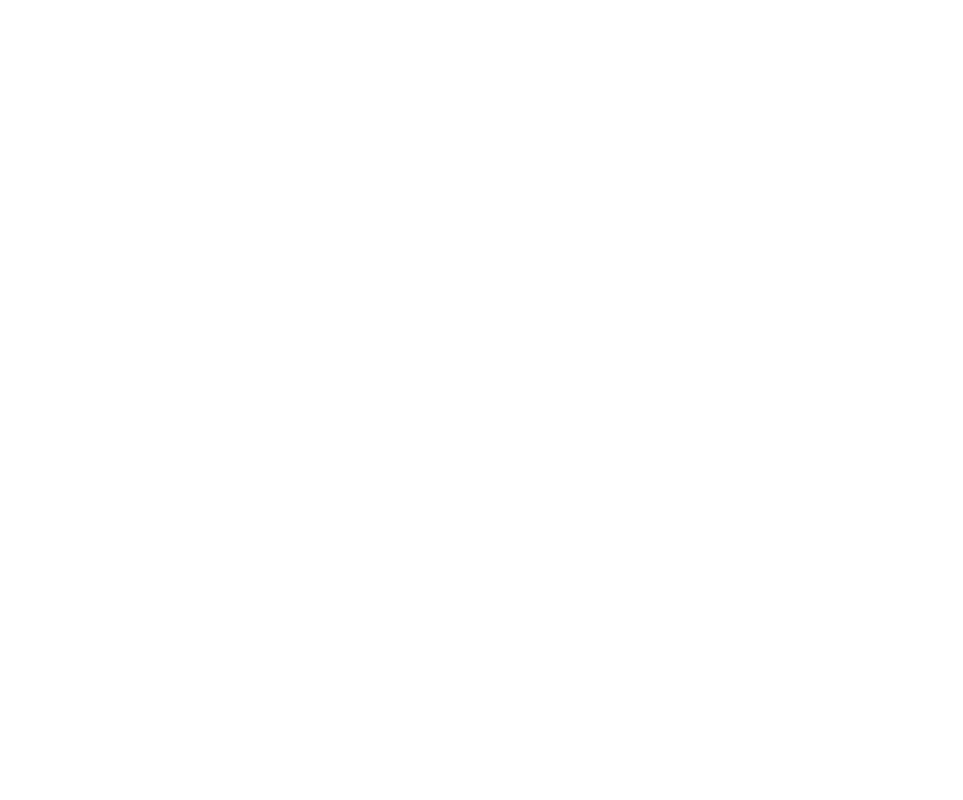
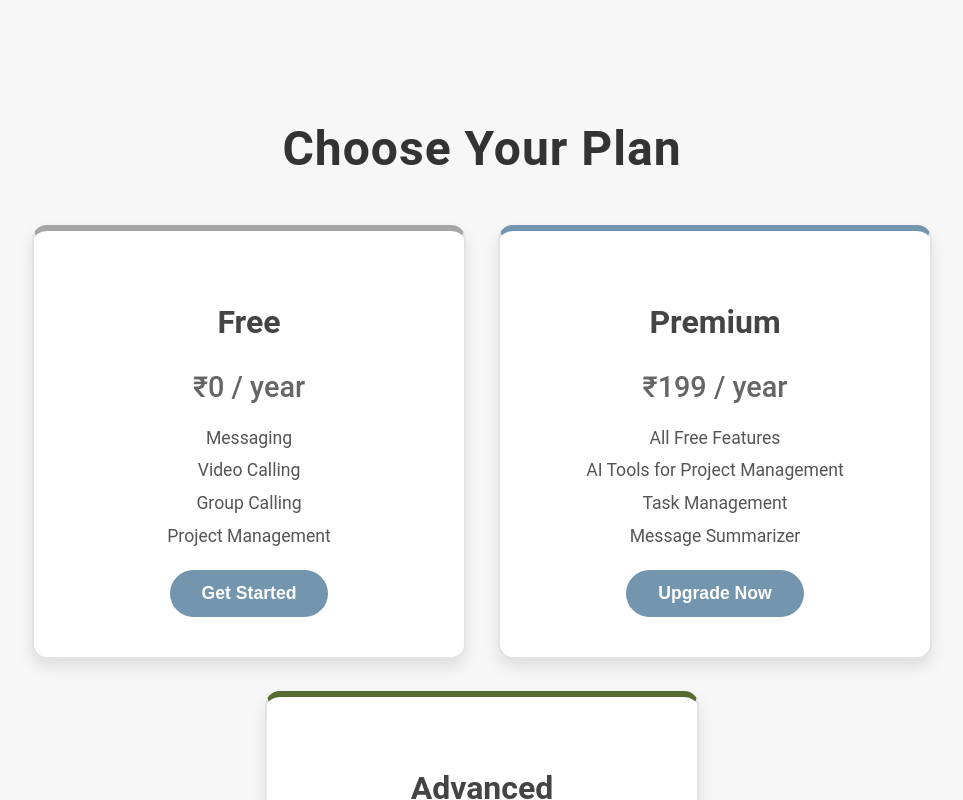
Before and after one commit to Yashgabani845/Icollab, a React (Create React App) app: page /pricing in a window 1280 px wide. Before the commit this address had no page. Shown: the top 800 px of the page, without its empty margins (158-1121 px from the left). Built offline with nearby package versions, Linux system fonts and the light colour scheme.

Commit message:
pricing added

```diff
--- a/src/App.js
+++ b/src/App.js
@@ -5,6 +5,7 @@
 import Homepage from "./components/Homepage/Homepage";
 import Dashboard from "./components/Dashboard/Dashboard";
 import CanvasPage from "./components/Dashboard/Canvaspage";
+import Pricing from "./components/Auth/Pricing";
 const App = () => {
   return (
     <Router>
@@ -14,7 +15,7 @@
         <Route path="/signup" element={<SignupPage />} />
         <Route path="/dashboard" element={<Dashboard/>} />
         <Route path="/canvas" element={<CanvasPage />} />
-
+        <Route path="/pricing" element={<Pricing/>}/>
       </Routes>
     </Router>
   );
--- /dev/null
+++ b/src/CSS/Homepage/pricing.css
@@ -0,0 +1,115 @@
+/* Overall Section Styling */
+.pricing-section {
+    background-color: #f7f7f7; /* Soft, neutral background */
+    padding: 5rem 2rem;
+    text-align: center;
+    font-family: "Roboto", sans-serif; /* Clean font */
+  }
+
+  /* Title Styling */
+  .pricing-title {
+    font-size: 3rem;
+    margin-bottom: 3rem;
+    color: #333;
+    font-weight: 700;
+    letter-spacing: 1px;
+  }
+
+  /* Card Container */
+  .pricing-cards {
+    display: flex;
+    justify-content: center;
+    gap: 2rem;
+    flex-wrap: wrap;
+  }
+
+  /* Card Styling */
+  .pricing-card {
+    background: #fff;
+    box-shadow: 0 8px 15px rgba(0, 0, 0, 0.1);
+    border-radius: 15px;
+    padding: 2.5rem;
+    width: 350px; /* Larger card */
+    text-align: center;
+    border: 2px solid #e4e4e4; /* Soft border */
+    transition: transform 0.3s, box-shadow 0.3s, border-color 0.3s;
+  }
+
+  .pricing-card:hover {
+    transform: scale(1.05);
+    box-shadow: 0 12px 20px rgba(0, 0, 0, 0.2);
+    border-color: #d6d6d6;
+  }
+
+  /* Card Colors */
+  .free {
+    border-top: 6px solid #a6a6a6; /* Neutral gray */
+  }
+
+  .premium {
+    border-top: 6px solid #7395ae; /* Muted blue */
+  }
+
+  .advanced {
+    border-top: 6px solid #556b2f; /* Olive green */
+  }
+
+  /* Card Title */
+  .pricing-card-title {
+    font-size: 2rem;
+    margin-bottom: 1rem;
+    color: #444;
+    font-weight: 600;
+  }
+
+  /* Card Price */
+  .pricing-price {
+    font-size: 1.8rem;
+    margin-bottom: 1.5rem;
+    color: #666;
+    font-weight: 500;
+  }
+
+  /* Features List */
+  .pricing-features {
+    list-style: none;
+    padding: 0;
+    margin: 1.5rem 0;
+  }
+
+  .pricing-features li {
+    font-size: 1.1rem;
+    color: #555;
+    margin: 0.8rem 0;
+    font-weight: 400;
+  }
+
+  /* Button Styling */
+  .pricing-button {
+    background: #7395ae; /* Muted blue */
+    color: white;
+    padding: 0.8rem 2rem;
+    border: none;
+    border-radius: 25px;
+    cursor: pointer;
+    font-size: 1.1rem;
+    font-weight: 600;
+    transition: background-color 0.3s, box-shadow 0.3s;
+  }
+
+  .pricing-button:hover {
+    background-color: #556b2f; /* Olive green on hover */
+    box-shadow: 0 5px 10px rgba(0, 0, 0, 0.2);
+  }
+
+  /* Responsive Design */
+  @media (max-width: 768px) {
+    .pricing-cards {
+      flex-direction: column;
+      align-items: center;
+    }
+
+    .pricing-card {
+      width: 90%;
+    }
+  }
--- /dev/null
+++ b/src/components/Auth/Pricing.jsx
@@ -0,0 +1,51 @@
+import React from "react";
+import "../../CSS/Homepage/pricing.css";
+
+const Pricing = () => {
+  return (
+    <section className="pricing-section">
+      <h2 className="pricing-title">Choose Your Plan</h2>
+      <div className="pricing-cards">
+        {/* Free Tier */}
+        <div className="pricing-card free">
+          <h3 className="pricing-card-title">Free</h3>
+          <p className="pricing-price">₹0 / year</p>
+          <ul className="pricing-features">
+            <li>Messaging</li>
+            <li>Video Calling</li>
+            <li>Group Calling</li>
+            <li>Project Management</li>
+          </ul>
+          <button className="pricing-button">Get Started</button>
+        </div>
+
+        {/* Premium Tier */}
+        <div className="pricing-card premium">
+          <h3 className="pricing-card-title">Premium</h3>
+          <p className="pricing-price">₹199 / year</p>
+          <ul className="pricing-features">
+            <li>All Free Features</li>
+            <li>AI Tools for Project Management</li>
+            <li>Task Management</li>
+            <li>Message Summarizer</li>
+          </ul>
+          <button className="pricing-button">Upgrade Now</button>
+        </div>
+
+        {/* Advanced Tier */}
+        <div className="pricing-card advanced">
+          <h3 className="pricing-card-title">Advanced</h3>
+          <p className="pricing-price">₹399 / year</p>
+          <ul className="pricing-features">
+            <li>All Premium Features</li>
+            <li>Extra Space</li>
+            <li>File Storage</li>
+          </ul>
+          <button className="pricing-button">Get Advanced</button>
+        </div>
+      </div>
+    </section>
+  );
+};
+
+export default Pricing;
--- a/src/components/Homepage/Homepage.jsx
+++ b/src/components/Homepage/Homepage.jsx
@@ -3,13 +3,14 @@
 import HeroSection from "./HeroSection";
 import FeaturesSection from "./FeaturesSection";
 import Footer from "./Footer";
-
+import Pricing from "../Auth/Pricing";
 const HomePage = () => {
   return (
     <div>
       <Navbar />
       <HeroSection />
       <FeaturesSection />
+
       <Footer />
     </div>
   );
--- a/src/components/Homepage/Navbar.jsx
+++ b/src/components/Homepage/Navbar.jsx
@@ -42,10 +42,10 @@
         </Link>
         <nav className="nav-links">
           <ul>
-            <li><Link to="#features">Features</Link></li>
-            <li><Link to="#pricing">Pricing</Link></li>
-            <li><Link to="#about">About</Link></li>
-            <li><Link to="#contact">Contact</Link></li>
+            <li><Link to="/features">Features</Link></li>
+            <li><Link to="/pricing">Pricing</Link></li>
+            <li><Link to="/about">About</Link></li>
+            <li><Link to="/contact">Contact</Link></li>
           </ul>
         </nav>
         <div className="action-buttons">
```
